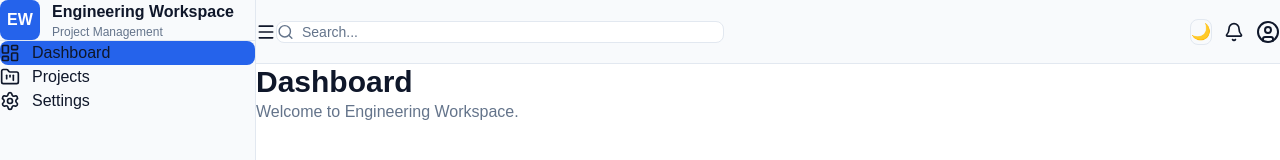
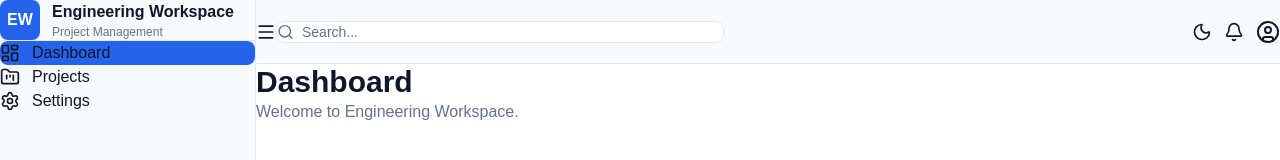
Before and after one commit to Ritanshu17/AI-Driven-Project-Management-System, a Next.js app in the folder frontend/: page /dashboard in a window 1280 px wide. Shown: the top 160 px of the page. Built offline with nearby package versions, Linux system fonts and the light colour scheme.

Commit message:
modifies global css file for theme change button

```diff
--- a/frontend/app/globals.css
+++ b/frontend/app/globals.css
@@ -2,6 +2,7 @@
 
 
 :root {
+  color-scheme: light;
   --background: #ffffff;
   --foreground: #0f172a;
 
@@ -23,6 +24,7 @@
 }
 
 .dark {
+  color-scheme: dark;
   --background: #0f172a;
   --foreground: #f8fafc;
 
--- a/frontend/components/layout/ThemeToggle.tsx
+++ b/frontend/components/layout/ThemeToggle.tsx
@@ -1,7 +1,44 @@
+"use client";
+
+import { Moon, Sun } from "lucide-react";
+import { useTheme } from "next-themes";
+import { useEffect, useState } from "react";
+
 export default function ThemeToggle() {
+  const { theme, resolvedTheme, setTheme } = useTheme();
+
+  const [mounted, setMounted] = useState(false);
+
+  useEffect(() => {
+    setMounted(true);
+  }, []);
+
+  if (!mounted) {
+    return (
+      <button
+        className="rounded-lg p-2"
+        aria-label="Theme Toggle"
+      >
+        <Moon size={20} />
+      </button>
+    );
+  }
+
+  const isDark = resolvedTheme === "dark";
+
   return (
-    <button className="rounded-lg border border-[var(--border)] px-3 py-2">
-      🌙
+    <button
+      onClick={() =>
+        setTheme(isDark ? "light" : "dark")
+      }
+      aria-label="Theme Toggle"
+      className="rounded-lg p-2 transition-all duration-200 hover:bg-[var(--border)]"
+    >
+      {isDark ? (
+        <Sun size={20} />
+      ) : (
+        <Moon size={20} />
+      )}
     </button>
   );
 }
--- /dev/null
+++ b/frontend/data/activity.ts
@@ -0,0 +1 @@
+export {};
--- /dev/null
+++ b/frontend/data/analytics.ts
@@ -0,0 +1 @@
+export {};
--- /dev/null
+++ b/frontend/data/dashboard.ts
@@ -0,0 +1 @@
+export {};
--- /dev/null
+++ b/frontend/data/meetings.ts
@@ -0,0 +1 @@
+export {};
--- /dev/null
+++ b/frontend/data/notifications.ts
@@ -0,0 +1 @@
+export {};
--- /dev/null
+++ b/frontend/data/projects.ts
@@ -0,0 +1 @@
+export {};
--- /dev/null
+++ b/frontend/data/tasks.ts
@@ -0,0 +1 @@
+export {};
--- /dev/null
+++ b/frontend/data/users.ts
@@ -0,0 +1 @@
+export {};
```
Also changed, not shown: frontend/data/index.ts (added, +8 -0 lines).
